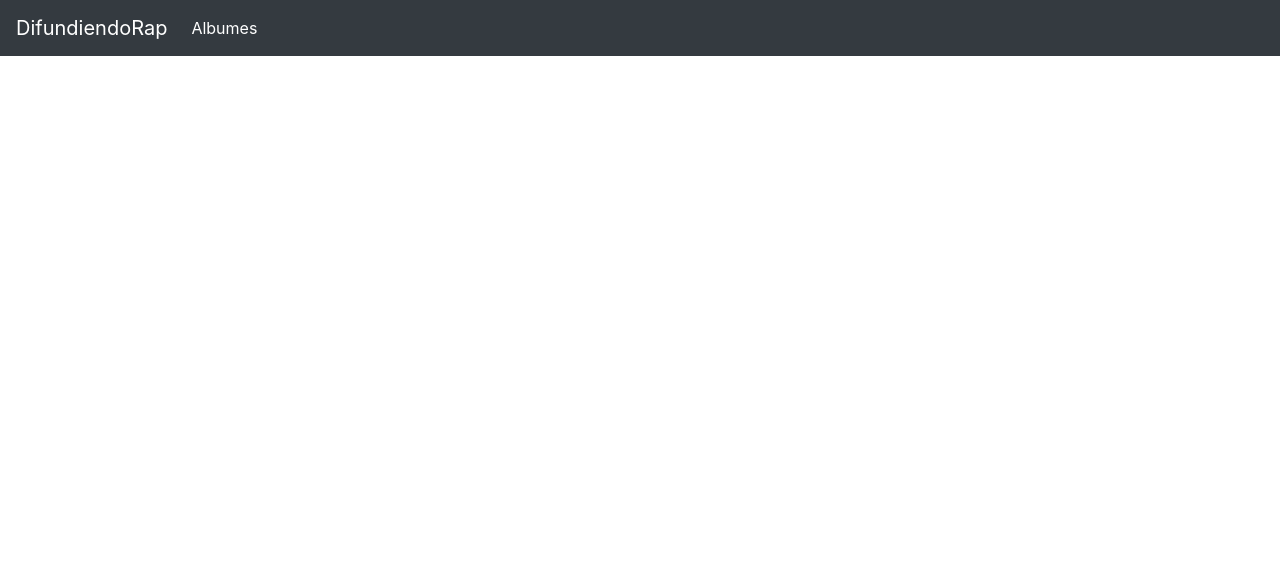
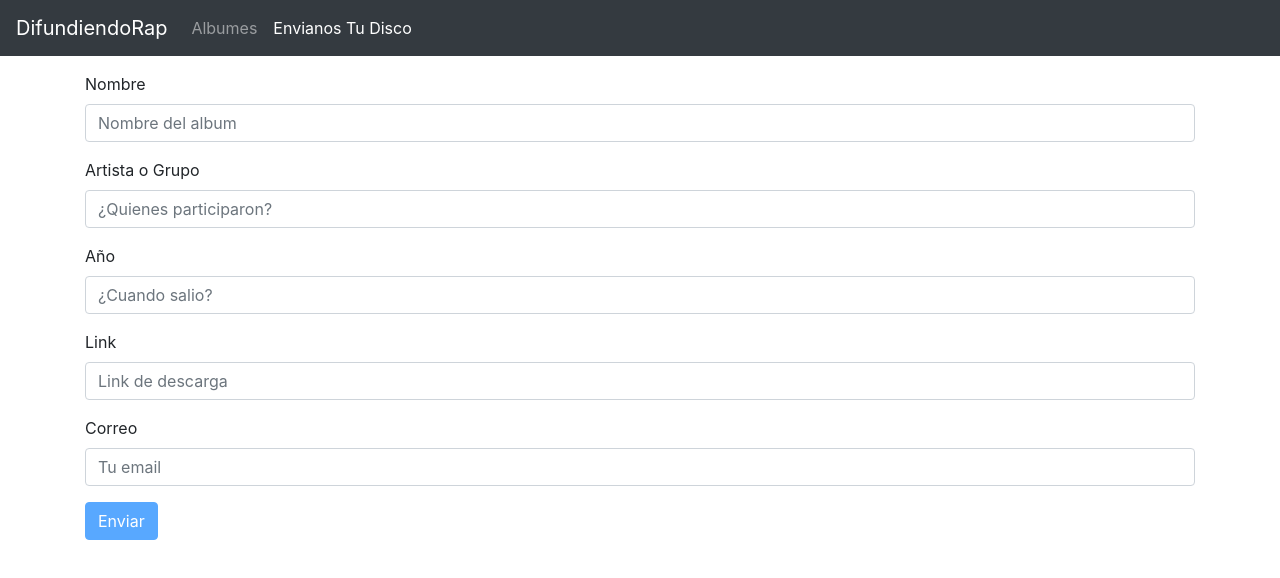
Before and after one commit to zentrozmc/difrap, an Angular app in the folder Frontend/difrapweb/: page /enviardisco in a window 1280 px wide. Before the commit this address led to /. Shown: the top 578 px of the page. Built offline with nearby package versions, Linux system fonts and the light colour scheme.

Commit message:
se agrega componente de envio de disco en pagina web

```diff
--- a/Frontend/difrapweb/src/app/app-routing.module.ts
+++ b/Frontend/difrapweb/src/app/app-routing.module.ts
@@ -2,11 +2,13 @@ import { NgModule } from '@angular/core';
 import { Routes, RouterModule } from '@angular/router';
 import { AlbumesComponent } from './components/albumes/albumes.component';
 import { VerAlbumComponent } from './components/ver-album/ver-album.component';
+import { EnviarDiscoComponent } from './components/enviar-disco/enviar-disco.component';
 
 
 const routes: Routes = [
   {path: 'albumes', component: AlbumesComponent,},
-  {path:'albumes/:id', component: VerAlbumComponent}
+  {path:'albumes/:id', component: VerAlbumComponent},
+  {path: 'enviardisco', component: EnviarDiscoComponent}
 ];
 
 @NgModule({
--- a/Frontend/difrapweb/src/app/app.component.html
+++ b/Frontend/difrapweb/src/app/app.component.html
@@ -5,13 +5,13 @@
   </button>
   <div class="collapse navbar-collapse" id="navbarNav">
     <ul class="navbar-nav">
-      <li class="nav-item active">
-        <a class="nav-link" [routerLink]="['albumes']">Albumes <span class="sr-only">(current)</span></a>
+      <li class="nav-item" [routerLinkActive]="['active']">
+        <a class="nav-link" [routerLink]="['albumes']">Albumes</a>
+      </li>
+      <li class="nav-item" [routerLinkActive]="['active']">
+        <a class="nav-link" [routerLink]="['enviardisco']">Envianos Tu Disco</a>
       </li>
       <!--li class="nav-item">
-        <a class="nav-link" href="#">Envianos Tu Disco</a>
-      </li>
-      <li class="nav-item">
         <a class="nav-link" href="#">Donar</a>
       </li-->
     </ul>
--- a/Frontend/difrapweb/src/app/app.module.ts
+++ b/Frontend/difrapweb/src/app/app.module.ts
@@ -7,12 +7,14 @@ import { AppRoutingModule } from './app-routing.module';
 import { AppComponent } from './app.component';
 import { AlbumesComponent } from './components/albumes/albumes.component';
 import { VerAlbumComponent } from './components/ver-album/ver-album.component';
+import { EnviarDiscoComponent } from './components/enviar-disco/enviar-disco.component';
 
 @NgModule({
   declarations: [
     AppComponent,
     AlbumesComponent,
-    VerAlbumComponent
+    VerAlbumComponent,
+    EnviarDiscoComponent
   ],
   imports: [
     BrowserModule,
--- /dev/null
+++ b/Frontend/difrapweb/src/app/components/enviar-disco/enviar-disco.component.html
@@ -0,0 +1,29 @@
+
+<title>Albumes</title>
+<div class="container">
+	<div class="panel-body">
+        <form (ngSubmit)="onSubmit()" #FormEnviarDisco="ngForm">
+            <div class="form-group">
+                <label for="nombre">Nombre</label>
+                <input type="text" class="form-control" id="nombre" name="nombre" placeholder="Nombre del album" [(ngModel)]="disco.album.album" required>
+            </div>
+            <div class="form-group">
+                <label for="artista">Artista o Grupo</label>
+                <input type="text" class="form-control" id="artista" name="artista" placeholder="¿Quienes participaron?" [(ngModel)]="disco.album.artista" required>
+            </div>
+            <div class="form-group">
+                <label for="anho">Año</label>
+                <input type="number" class="form-control" id="anho" name="anho" placeholder="¿Cuando salio?" [(ngModel)]="disco.album.anho" required>
+            </div>
+            <div class="form-group">
+                <label for="link">Link</label>
+                <input type="text" class="form-control" id="link" name="link" placeholder="Link de descarga" [(ngModel)]="disco.album.link" required>
+            </div>
+            <div class="form-group">
+                <label for="correo">Correo</label>
+                <input type="email" class="form-control" id="correo" name="correo" placeholder="Tu email" [(ngModel)]="disco.correo" required>
+            </div>
+            <button type="submit" class="btn btn-primary" [disabled]="!FormEnviarDisco.form.valid">Enviar</button>
+        </form>
+	</div>
+</div>
--- /dev/null
+++ b/Frontend/difrapweb/src/app/components/enviar-disco/enviar-disco.component.ts
@@ -0,0 +1,45 @@
+import { Component, OnInit } from '@angular/core';
+import { EnviarDisco } from 'src/app/models/enviar-disco';
+import { Album } from 'src/app/models/album';
+import { EnviarDiscoService } from 'src/app/services/enviar-disco.service';
+
+@Component({
+  selector: 'app-enviar-disco',
+  templateUrl: './enviar-disco.component.html',
+  styleUrls: ['./enviar-disco.component.css'],
+  providers: [EnviarDiscoService]
+})
+export class EnviarDiscoComponent implements OnInit {
+
+  public disco:EnviarDisco;
+  constructor(
+    private _enviarDiscoService:EnviarDiscoService
+  ) {
+    let album = new Album(null,null,null,null,null,null);
+    this.disco = new EnviarDisco(album,null);
+   }
+
+  ngOnInit() {
+  }
+
+  onSubmit()
+  {
+    this._enviarDiscoService.enviar(this.disco).subscribe(
+      result=>{
+        if(result)
+          alert("Mensaje enviado Correctamente");
+        else
+          alert("Ha ocurrido un error al enviar el mensaje, intentelo mas tarde");
+
+        let album = new Album(null,null,null,null,null,null);
+        this.disco = new EnviarDisco(album,null);
+      },
+      error=>{
+        alert("Ha ocurrido un error al enviar el mensaje, intentelo mas tarde");
+        console.log(error);
+      }
+    );
+
+  }
+
+}
--- /dev/null
+++ b/Frontend/difrapweb/src/app/models/enviar-disco.ts
@@ -0,0 +1,12 @@
+import { Album } from './album';
+
+export class EnviarDisco
+{
+    constructor(
+        public album:Album,
+        public correo:String
+    )
+    {
+
+    }
+}
--- /dev/null
+++ b/Frontend/difrapweb/src/app/services/enviar-disco.service.ts
@@ -0,0 +1,22 @@
+
+import { Injectable } from "@angular/core";
+import { HttpClient, HttpHeaders, HttpParams, } from '@angular/common/http';
+import { environment } from 'src/environments/environment';
+import { Album } from '../models/album';
+import { EnviarDisco } from '../models/enviar-disco';
+
+@Injectable()
+export class EnviarDiscoService
+{
+    public url;
+    constructor(private _http: HttpClient) {
+        this.url = environment.apiDifRap+"contacto";
+     }
+
+    enviar(disco:EnviarDisco)
+    {
+        let cabeceras = new HttpHeaders();
+        cabeceras = cabeceras.set('Content-Type','application/json');
+        return this._http.post(this.url+"/envianostudisco",disco,{headers: cabeceras});
+    }
+}
```
Also changed, not shown: Frontend/difrapweb/src/app/components/enviar-disco/enviar-disco.component.css (added), 1 other file (tests, documents, lock files or other folders).
